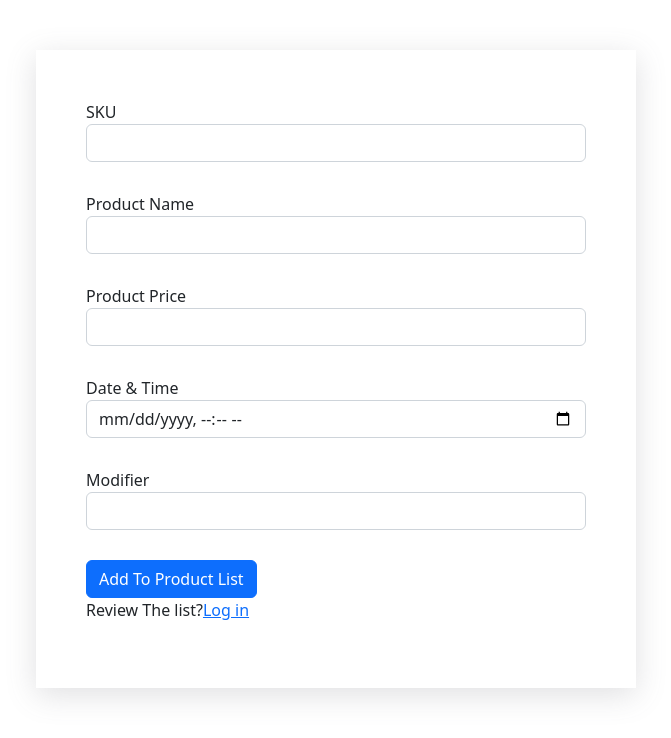
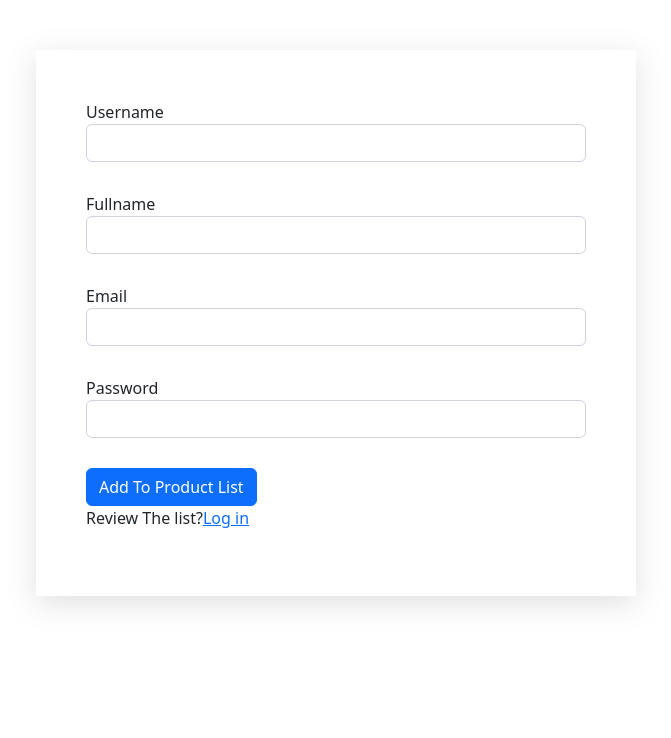
Before and after one commit to Scnh19/Storeweb, a PHP site: page /Registration2.php in a window 1280 px wide. Shown: the top 738 px of the page, without its empty margins (304-975 px from the left). Run offline with PHP 8.4, Linux system fonts and the light colour scheme.

Commit message:
MainLog2.php Updated

```diff
--- a/MainLog2.php
+++ b/MainLog2.php
@@ -10,15 +10,14 @@ if (isset($_POST['email']) && isset($_POST['password'])) {
 	   $data = htmlspecialchars($data);
 	   return $data;
 	}
-	$username = validate($_POST['user_name']);
 	$email = validate($_POST['email']);
 	$pass = validate($_POST['password']);
 
 	if (empty($email)) {
-		header("Location: index.php?error=User Name is required");
+		header("Location: index.php?error=email is required");
 	    exit();
 	}else if(empty($pass)){
-        header("Location: index.php?error=modifiedby is required");
+        header("Location: index.php?error=password is required");
 	    exit();
 	}else{
 		$sql = "SELECT * FROM users WHERE email='$email' AND password='$pass'";
--- a/Registration2.php
+++ b/Registration2.php
@@ -18,37 +18,35 @@ if (isset($_SESSION["user"])) {
     <div class="container">
         <?php
         if (isset($_POST["submit"])) {
-           $sku = $_POST["sku"];
-           $productname = $_POST["productname"];
-           $price = $_POST["price"];
-           $dateadded = $_POST["dateadded"];
-           $modifiedby = $_POST["modifiedby"];
+           $uname = $_POST["user_name"];
+           $fullname = $_POST["full_name"];
+           $email = $_POST["email"];
+           $pass = $_POST["password"];
 
-           $modifiedHash = password_hash($modifiedby, PASSWORD_DEFAULT);
+           $modifiedHash = password_hash($pass, PASSWORD_DEFAULT);
 
            $errors = array();
 
-           if (empty($sku) OR empty($productname) OR empty($price) OR empty($dateadded) OR empty($modifiedby)) {
+           if (empty($uname) OR empty($fullname) OR empty($email) OR empty($pass)) {
             array_push($errors,"All fields are required");
            }
-           if (!filter_var($sku)) {
-            array_push($errors, "SKU is not valid");
+           if (!filter_var($uname)) {
+            array_push($errors, "Username is not valid");
            }
-           if (!filter_var($productname)) {
-            array_push($errors, "Product is not valid");
+           if (!filter_var($fullname)) {
+            array_push($errors, "Fullname is not valid");
            }
-           if (!filter_var($price)) {
-            array_push($errors, "Price is not valid");
+           if (!filter_var($email)) {
+            array_push($errors, "Email is not valid");
            }
-           if (!filter_var($dateadded)) {
-            array_push($errors, "Price is not valid");
+           if (!filter_var($pass)) {
+            array_push($errors, "Password is not valid");
            }
-           if (!filter_var($modifiedby)) {
-            array_push($errors,"Unkown Modifier");
+
+           if ($password!==$passwordRepeat) {
+            array_push($errors,"Password does not match");
            }
-           /*if ($password!==$passwordRepeat) {
-            array_push($errors,"Password does not match");
-           }*/
+
            require_once "database2.php";
            $sql = "SELECT * FROM productlist WHERE productname = '$productname'";
            $result = mysqli_query($conn, $sql);
@@ -61,11 +59,11 @@ if (isset($_SESSION["user"])) {
                 echo "<div class='alert alert-danger'>$error</div>";
             }
            }else{
-            $sql = "INSERT INTO productlist (sku, productname, price, dateadded, modifiedby) VALUES ( ?, ?, ?, ?, ?)";
+            $sql = "INSERT INTO productlist (sku, productname, price, dateadded, password) VALUES ( ?, ?, ?, ?, ?)";
             $stmt = mysqli_stmt_init($conn);
             $prepareStmt = mysqli_stmt_prepare($stmt,$sql);
             if ($prepareStmt) {
-                mysqli_stmt_bind_param($stmt, 'sssss', $sku, $productname, $price, $dateadded, $modifiedby);
+                mysqli_stmt_bind_param($stmt, 'sssss', $uname, $productname, $price, $dateadded, $pass);
                 mysqli_stmt_execute($stmt);
                 echo "<div class='alert alert-success'>The Product is registered successfully.</div>";
             }else{
@@ -77,24 +75,20 @@ if (isset($_SESSION["user"])) {
         ?>
         <form action="Registration2.php" method="post">
             <div class="form-group">
-            <label for="">SKU</label>
-                <input type="number" class="form-control" name="sku">
+            <label for="">Username</label>
+                <input type="number" class="form-control" name="user_name">
             </div>
             <div class="form-group">
-            <label for="">Product Name</label>
-                <input type="text" class="form-control" name="productname">
+            <label for="">Fullname</label>
+                <input type="text" class="form-control" name="full_name">
             </div>
             <div class="form-group">
-            <label for="">Product Price</label>
-                <input type="number" class="form-control" name="price">
+            <label for="">Email</label>
+                <input type="number" class="form-control" name="email">
             </div>
             <div class="form-group">
-                <label for="">Date & Time</label>
-                <input type="datetime-local" class="form-control" name="dateadded">
-            </div>
-            <div class="form-group">
-                <label for="">Modifier</label>
-                <input type="text" class="form-control" name="modifiedby">
+                <label for="">Password</label>
+                <input type="text" class="form-control" name="password">
             </div>
             <div class="form-btn">
                 <input type="submit" class="btn btn-primary" value="Add To Product List" name="submit">
```
